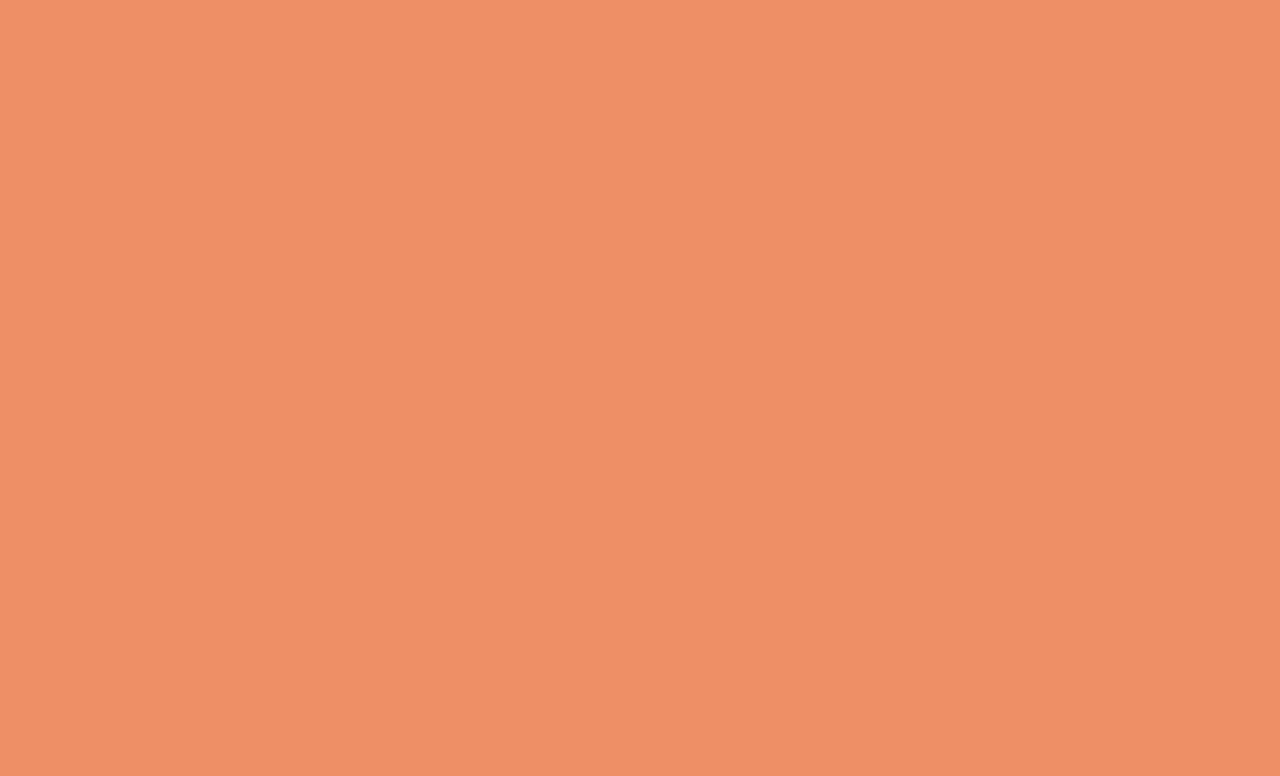
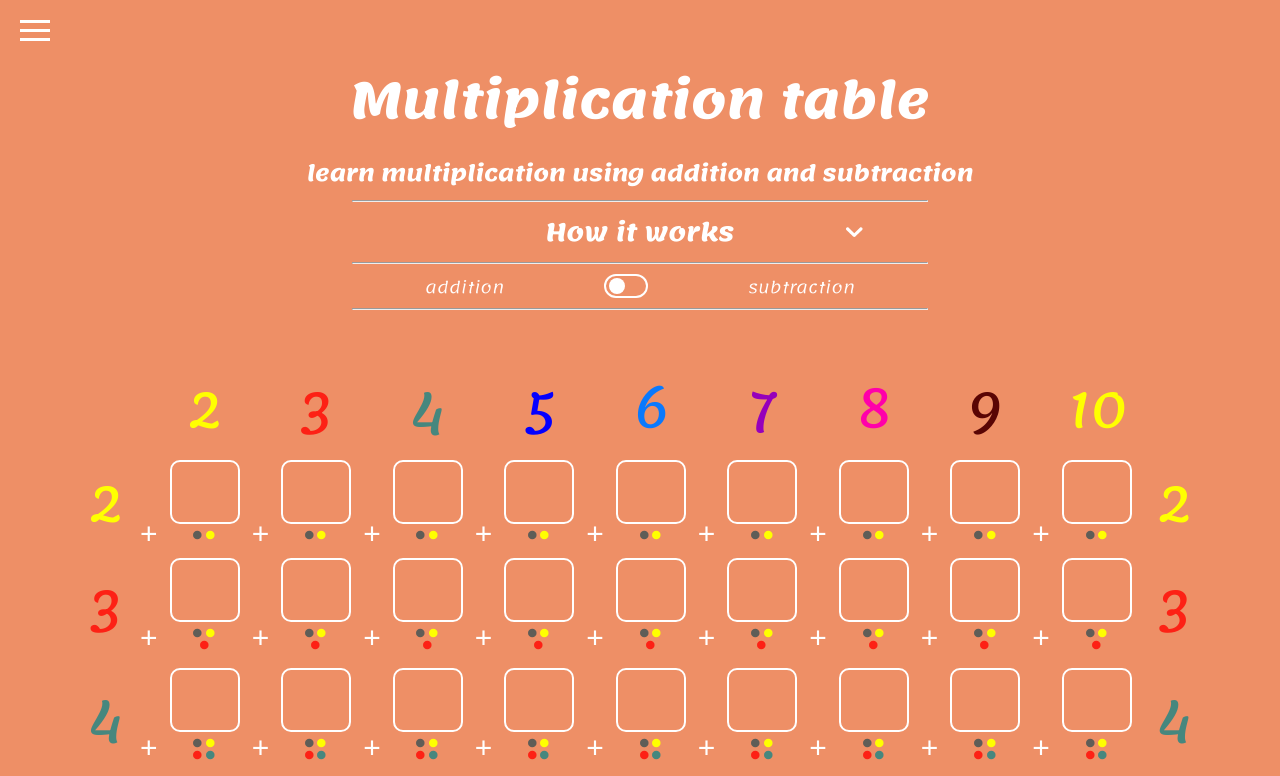
Before and after one commit to lx-kish/rithmetica, a React (Create React App) app: page / in a window 1280 px wide. Shown: the top 776 px of the page. Built offline with nearby package versions, Linux system fonts and the light colour scheme.

Commit message:
fix(core): minor bug fix for github pages router purposes

```diff
--- a/src/components/navigation/siteMenu.js
+++ b/src/components/navigation/siteMenu.js
@@ -1,26 +1,26 @@
 module.exports = [
+  {
+    name: 'Multiplication table',
+    link: '/multiplication-tab',
+    // link: '/multiplay-react/multiplication-tab',
+    className: ''
+  },
+  {
+    name: 'Addition and Subtraction',
+    link: '/addition-subtraction',
+    // link: '/multiplay-react/addition-subtraction',
+    className: ''
+  },
   // {
   //   name: 'Multiplication table',
-  //   link: '/multiplication-tab',
+  //   link: '/rithmetica/multiplication-tab',
   //   // link: '/multiplay-react/multiplication-tab',
   //   className: ''
   // },
   // {
   //   name: 'Addition and Subtraction',
-  //   link: '/addition-subtraction',
+  //   link: '/rithmetica/addition-subtraction',
   //   // link: '/multiplay-react/addition-subtraction',
   //   className: ''
   // },
-  {
-    name: 'Multiplication table',
-    link: '/rithmetica/multiplication-tab',
-    // link: '/multiplay-react/multiplication-tab',
-    className: ''
-  },
-  {
-    name: 'Addition and Subtraction',
-    link: '/rithmetica/addition-subtraction',
-    // link: '/multiplay-react/addition-subtraction',
-    className: ''
-  },
 ];
--- a/src/index.js
+++ b/src/index.js
@@ -13,8 +13,8 @@ ReactDOM.render(
   <React.StrictMode>
 
     {/* <HashRouter> */}
-    <BrowserRouter >
-    {/* <BrowserRouter basename={process.env.PUBLIC_URL}> */}
+    {/* <BrowserRouter > */}
+    <BrowserRouter basename={process.env.PUBLIC_URL}>
       <Routes />
     {/* </HashRouter> */}
     </BrowserRouter>
--- a/src/routes.jsx
+++ b/src/routes.jsx
@@ -15,12 +15,12 @@ import AdditionSubtraction from './pages/addition-subtraction/addition-subtracti
 const Routes = () => {
 	return (
 		<Switch>
-			<Route path="/rithmetica" exact component={MultiplicationTab} />
+			{/* <Route path="/rithmetica" exact component={MultiplicationTab} />
 			<Route path="/rithmetica/multiplication-tab" exact component={MultiplicationTab} />
-			<Route path="/rithmetica/addition-subtraction" exact component={AdditionSubtraction} />
-			{/* <Route path="/" exact component={MultiplicationTab} />
+			<Route path="/rithmetica/addition-subtraction" exact component={AdditionSubtraction} /> */}
+			<Route path="/" exact component={MultiplicationTab} />
 			<Route path="/multiplication-tab" exact component={MultiplicationTab} />
-			<Route path="/addition-subtraction" exact component={AdditionSubtraction} /> */}
+			<Route path="/addition-subtraction" exact component={AdditionSubtraction} />
 		</Switch>
 	);
 };
```
